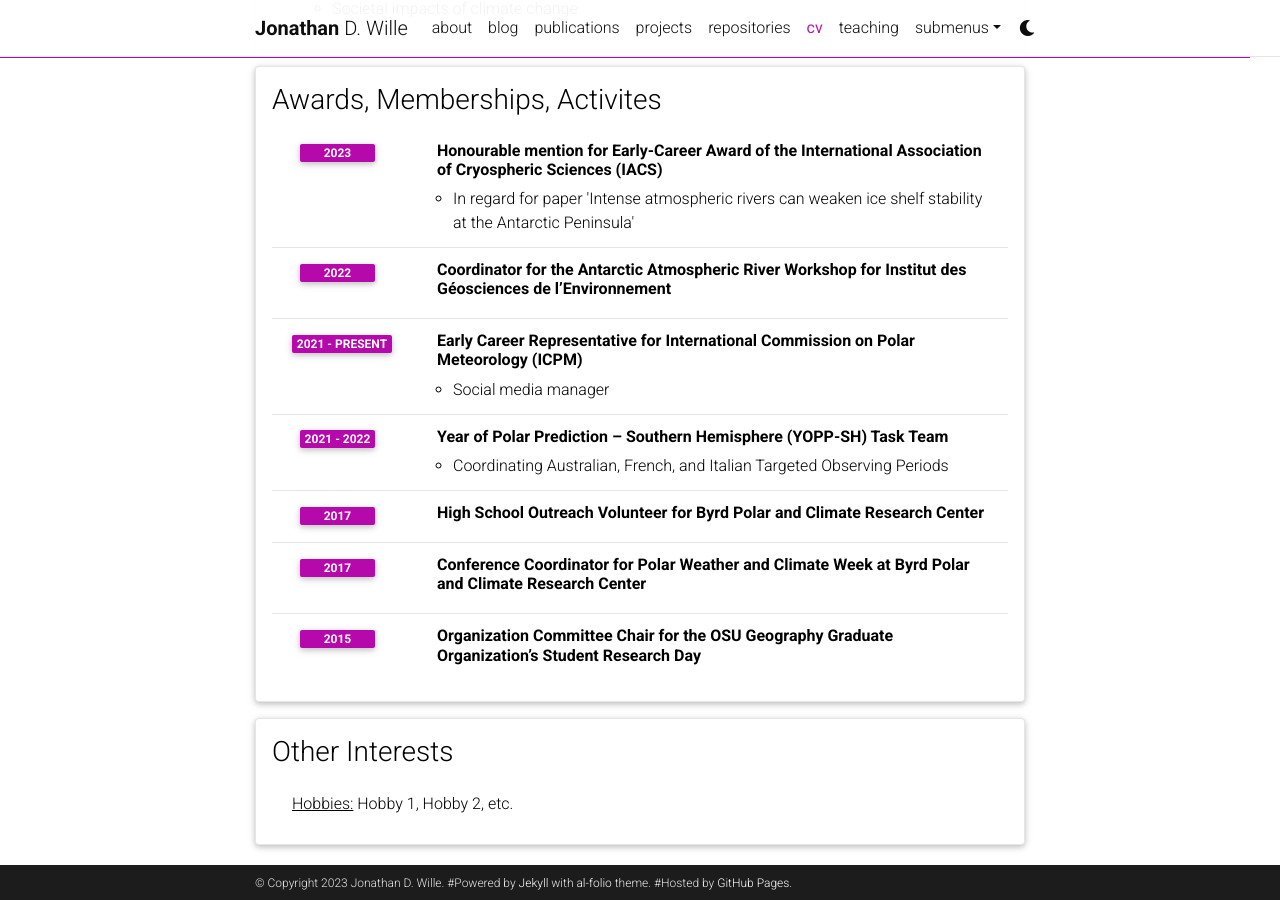
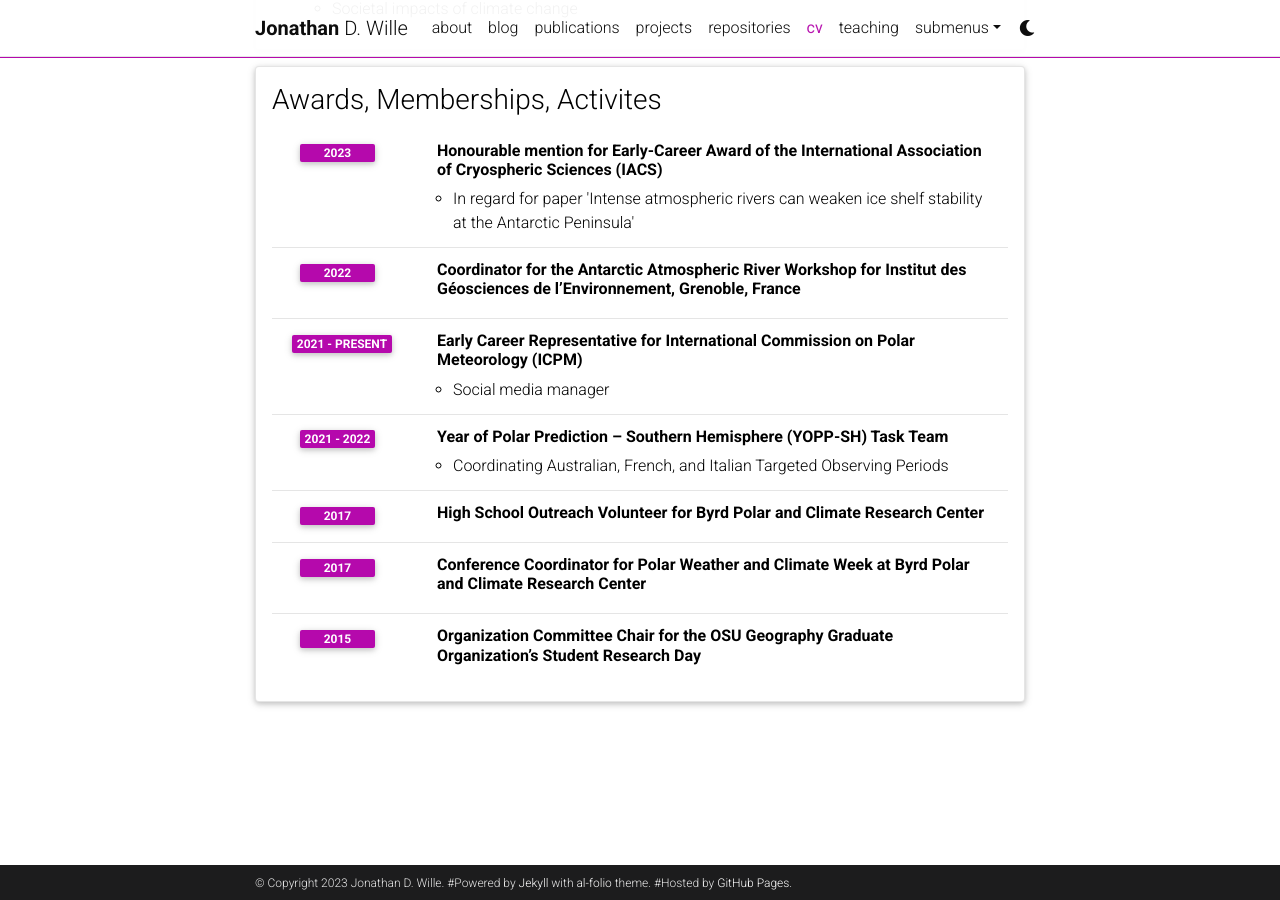
Before and after one commit to jonathanwille/jonathanwille.github.io, a Jekyll site: the page built from _pages/cv.md, in a window 1280 px wide and 900 px high, scrolled down 2278 px. Built offline with Jekyll 4.4.1, drawn with Linux system fonts in a browser that asks for light colours; comment, search, counter and statistics services are not loaded; a style sheet for code colours, icons or effects is not loaded; some of the changed lines change nothing that is shown.

Commit message:
Update cv.yml

```diff
--- a/_data/cv.yml
+++ b/_data/cv.yml
@@ -128,7 +128,7 @@
       year: 2023
       description:
         - In regard for paper 'Intense atmospheric rivers can weaken ice shelf stability at the Antarctic Peninsula'
-    - title: Coordinator for the Antarctic Atmospheric River Workshop for Institut des Géosciences de l’Environnement
+    - title: Coordinator for the Antarctic Atmospheric River Workshop for Institut des Géosciences de l’Environnement, Grenoble, France
       year: 2022
     - title: Early Career Representative for International Commission on Polar Meteorology (ICPM)
       year: 2021 - present
@@ -159,7 +159,7 @@
 #        - Description 1.
 #        - Description 2.
 
-- title: Other Interests
-  type: list
-  contents:
-    - <u>Hobbies:</u> Hobby 1, Hobby 2, etc.
+#- title: Other Interests
+#  type: list
+#  contents:
+#    - <u>Hobbies:</u> Hobby 1, Hobby 2, etc.
```
